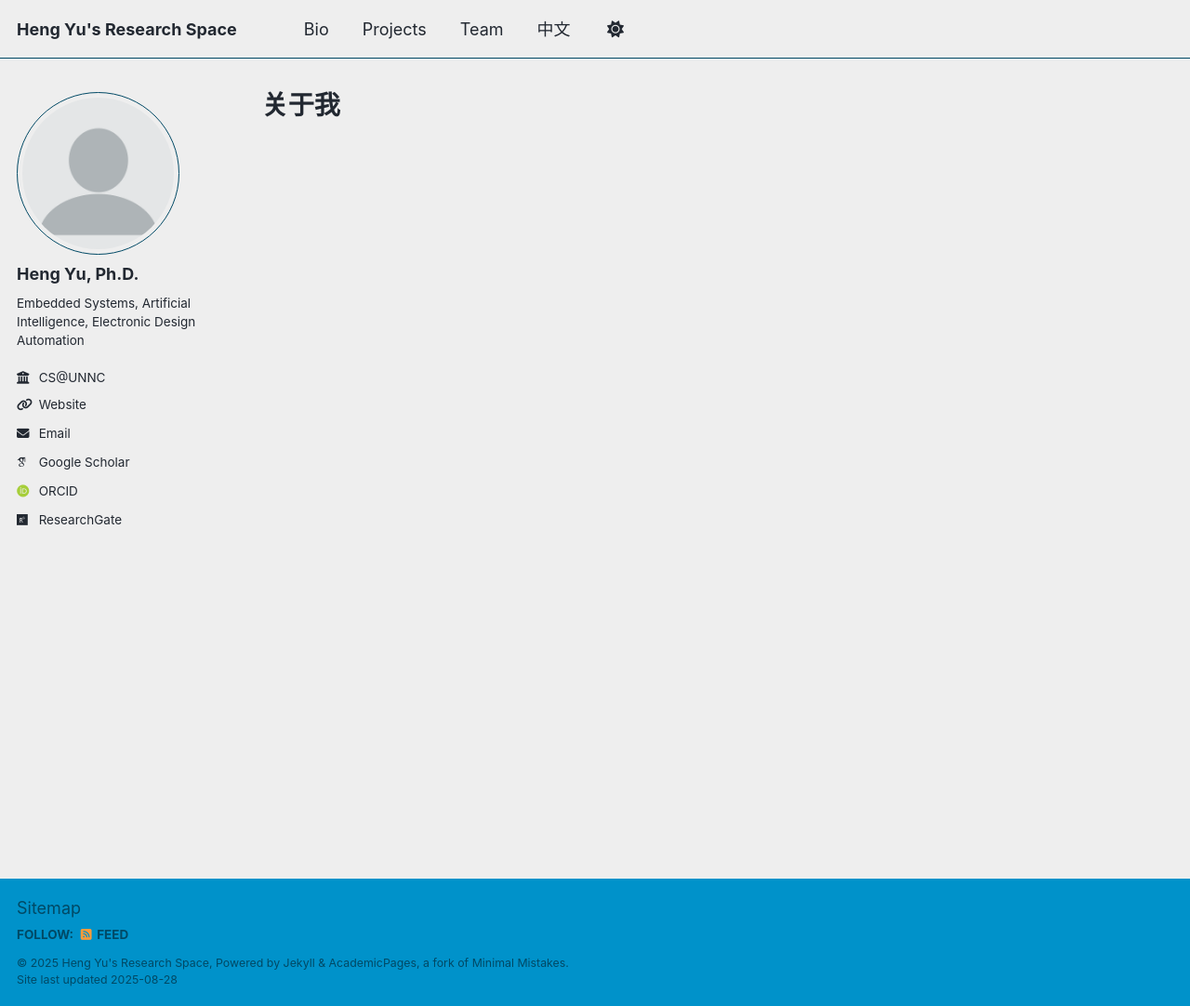
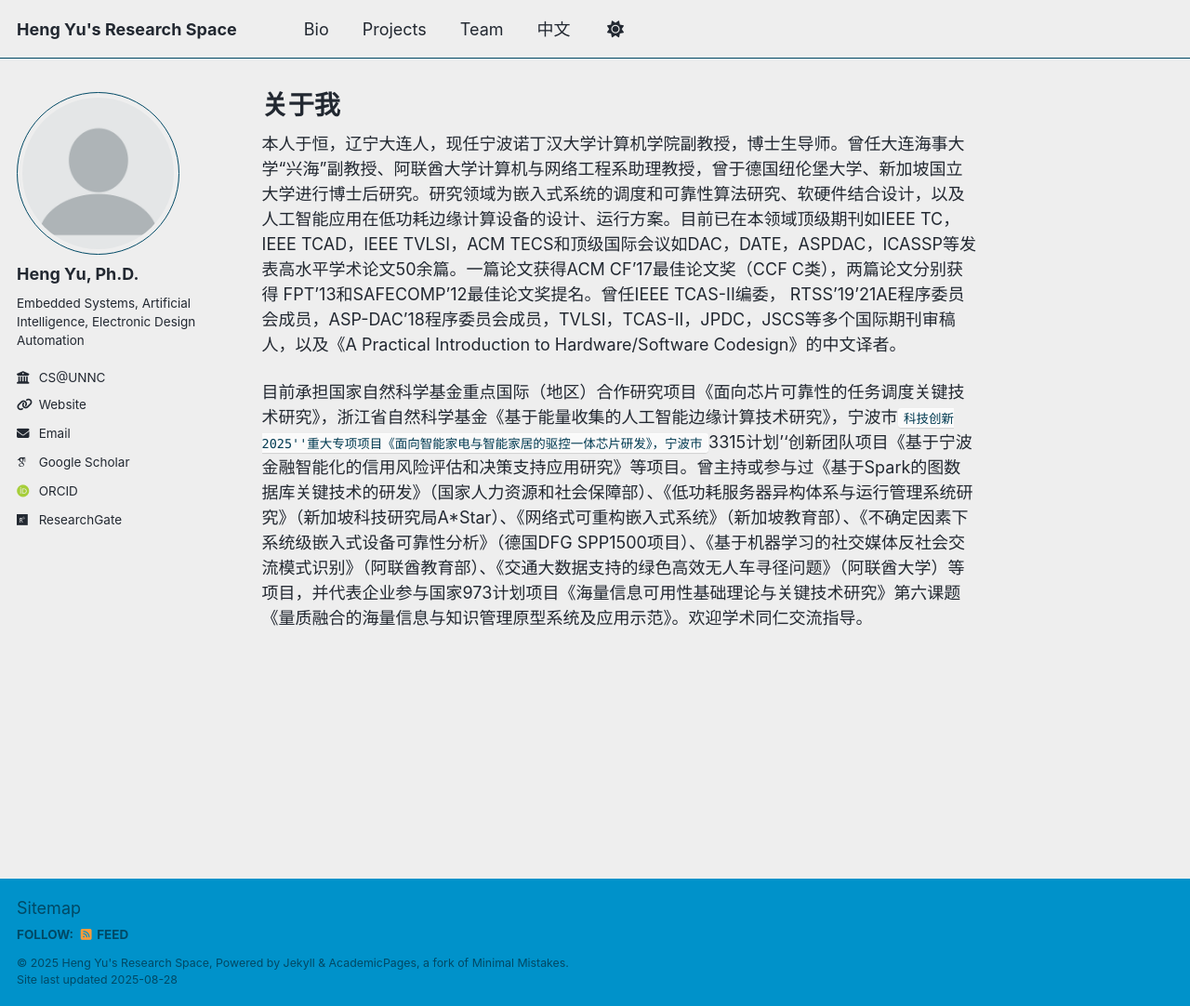
Before and after one commit to eleyuheng/eleyuheng.github.io, a Jekyll site: the page built from _pages/chinese.md, in a window 1280 px wide and 1082 px high. Shown: the whole window at 93% size. Built offline with Jekyll 4.4.1, drawn with Linux system fonts in a browser that asks for light colours; some web fonts are replaced; a script that is not in the unit is left out.

Commit message:
Update chinese.md

```diff
--- a/_pages/chinese.md
+++ b/_pages/chinese.md
@@ -3,3 +3,7 @@ title: "关于我"
 permalink: /chinese/
 author_profile: true
 ---
+
+本人于恒，辽宁大连人，现任宁波诺丁汉大学计算机学院副教授，博士生导师。曾任大连海事大学“兴海”副教授、阿联酋大学计算机与网络工程系助理教授，曾于德国纽伦堡大学、新加坡国立大学进行博士后研究。研究领域为嵌入式系统的调度和可靠性算法研究、软硬件结合设计，以及人工智能应用在低功耗边缘计算设备的设计、运行方案。目前已在本领域顶级期刊如IEEE TC，IEEE TCAD，IEEE TVLSI，ACM TECS和顶级国际会议如DAC，DATE，ASPDAC，ICASSP等发表高水平学术论文50余篇。一篇论文获得ACM CF'17最佳论文奖（CCF C类），两篇论文分别获得 FPT'13和SAFECOMP'12最佳论文奖提名。曾任IEEE TCAS-II编委， RTSS'19'21AE程序委员会成员，ASP-DAC'18程序委员会成员，TVLSI，TCAS-II，JPDC，JSCS等多个国际期刊审稿人，以及《A Practical Introduction to Hardware/Software Codesign》的中文译者。
+
+目前承担国家自然科学基金重点国际（地区）合作研究项目《面向芯片可靠性的任务调度关键技术研究》，浙江省自然科学基金《基于能量收集的人工智能边缘计算技术研究》，宁波市``科技创新2025''重大专项项目《面向智能家电与智能家居的驱控一体芯片研发》，宁波市``3315计划''创新团队项目《基于宁波金融智能化的信用风险评估和决策支持应用研究》等项目。曾主持或参与过《基于Spark的图数据库关键技术的研发》（国家人力资源和社会保障部）、《低功耗服务器异构体系与运行管理系统研究》（新加坡科技研究局A*Star）、《网络式可重构嵌入式系统》（新加坡教育部）、《不确定因素下系统级嵌入式设备可靠性分析》（德国DFG SPP1500项目）、《基于机器学习的社交媒体反社会交流模式识别》（阿联酋教育部）、《交通大数据支持的绿色高效无人车寻径问题》（阿联酋大学）等项目，并代表企业参与国家973计划项目《海量信息可用性基础理论与关键技术研究》第六课题《量质融合的海量信息与知识管理原型系统及应用示范》。欢迎学术同仁交流指导。
```
